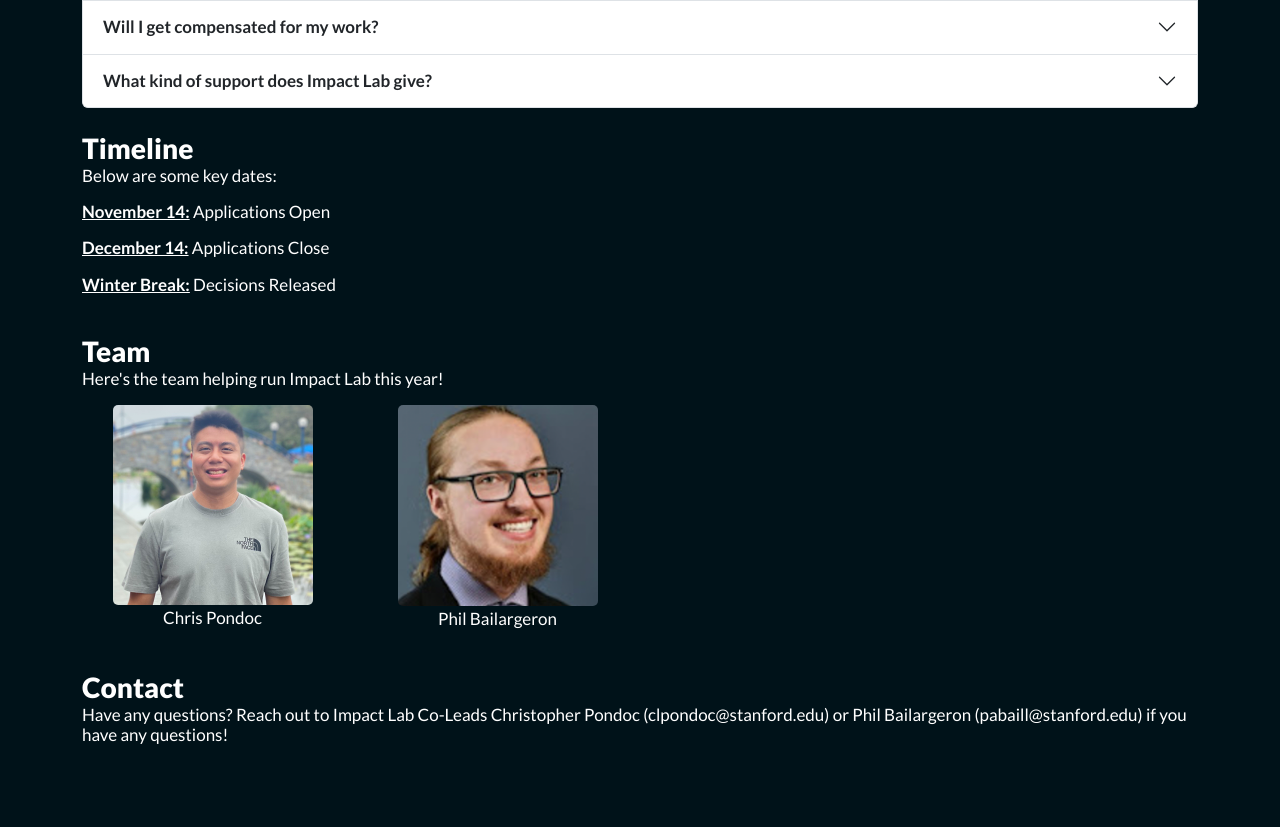
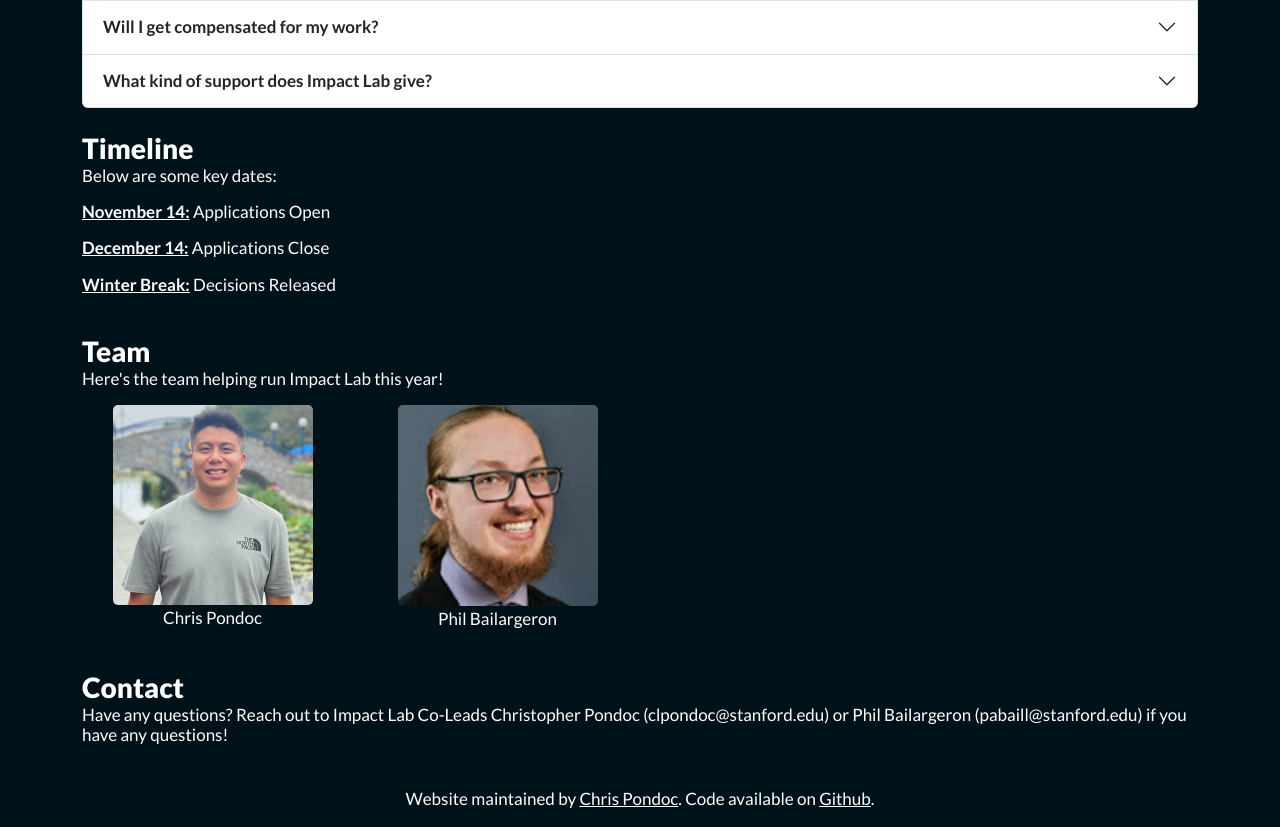
Before and after one commit to cpondoc/impact-lab-website, a Gatsby site: page / in a window 1280 px wide. Shown: the part 754-1581 px from the top of the page. Before the commit the page ends 1540 px from the top, so only its background shows below. Built offline with nearby package versions, Linux system fonts and the light colour scheme; Gatsby itself is replaced by a stand-in of ours.

Commit message:
add addendums

```diff
--- a/src/pages/index.js
+++ b/src/pages/index.js
@@ -127,6 +127,9 @@ const IndexPage = () => {
         <p>Have any questions? Reach out to Impact Lab Co-Leads Christopher Pondoc (clpondoc@stanford.edu) or Phil Bailargeron (pabaill@stanford.edu) if you have any questions!</p>
       </h3>
       <br />
+      <div className="col-sm">
+        <p>Website maintained by <a href="http://chrispondoc.com/">Chris Pondoc</a>. Code available on <a href="https://github.com/cpondoc/impact-lab-website">Github</a>.</p>
+      </div>
     </div>
   )
 }
--- a/src/style/index.css
+++ b/src/style/index.css
@@ -1,6 +1,6 @@
 @import url('https://fonts.googleapis.com/css2?family=Lato:wght@400;700;900&display=swap');
 
-body {
+body, a {
     font-family: 'Lato', sans-serif;
     background-color: #001219;
     color: #ffffff;
```
